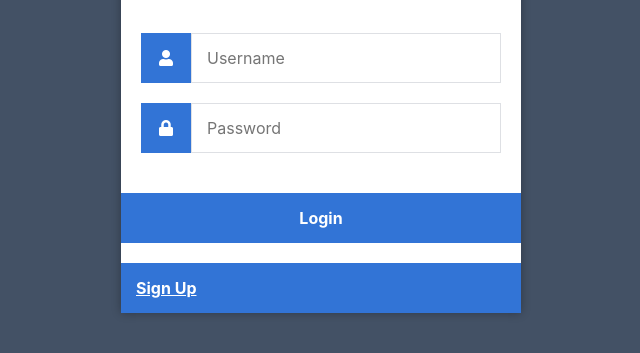
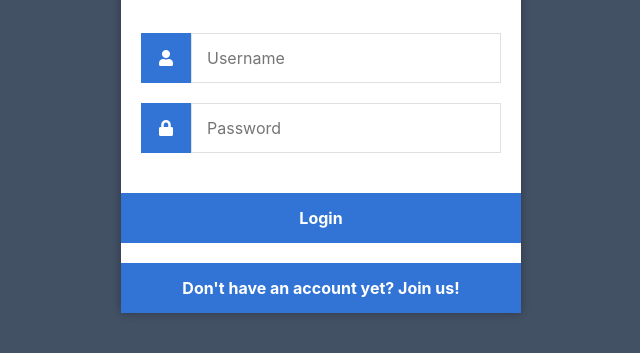
Before and after one commit to Benson-chou/loblawRecipe, a website: page login/login.html in a window 1280 px wide. Shown: the part 173-526 px from the top of the page, without its empty margins (319-959 px from the left). Drawn offline with Linux system fonts and the light colour scheme.

Commit message:
Change text and style in login page sign up button

```diff
--- a/login/login.html
+++ b/login/login.html
@@ -23,7 +23,7 @@
 				</label>
 				<input type="password" name="password" placeholder="Password" id="password" required>
 				<input type="submit" name="login" value="Login">
-				<a href="signup" id="button" type="submit">Sign Up</a>
+				<a href="../signup/signup.html" id="button" type="submit">Don't have an account yet? Join us!</a>
 			</form>
 		</div>
 	</body>
--- a/login/style.css
+++ b/login/style.css
@@ -56,3 +56,8 @@ body {
   background-color: #2868c7;
     transition: background-color 0.2s;
 }
+
+.login #button {
+    text-align: center;
+    text-decoration: none;
+}
--- a/package.json
+++ b/package.json
@@ -21,6 +21,7 @@
     "ejs": "^3.1.10",
     "express": "^4.19.2",
     "express-session": "^1.18.0",
+    "mysql": "^2.18.1",
     "mysql2": "^3.10.1"
   }
 }
```
Also changed, not shown: login/login.js (+4 -4 lines), signup/signup.html (+1 -1 lines), 1 other file.
